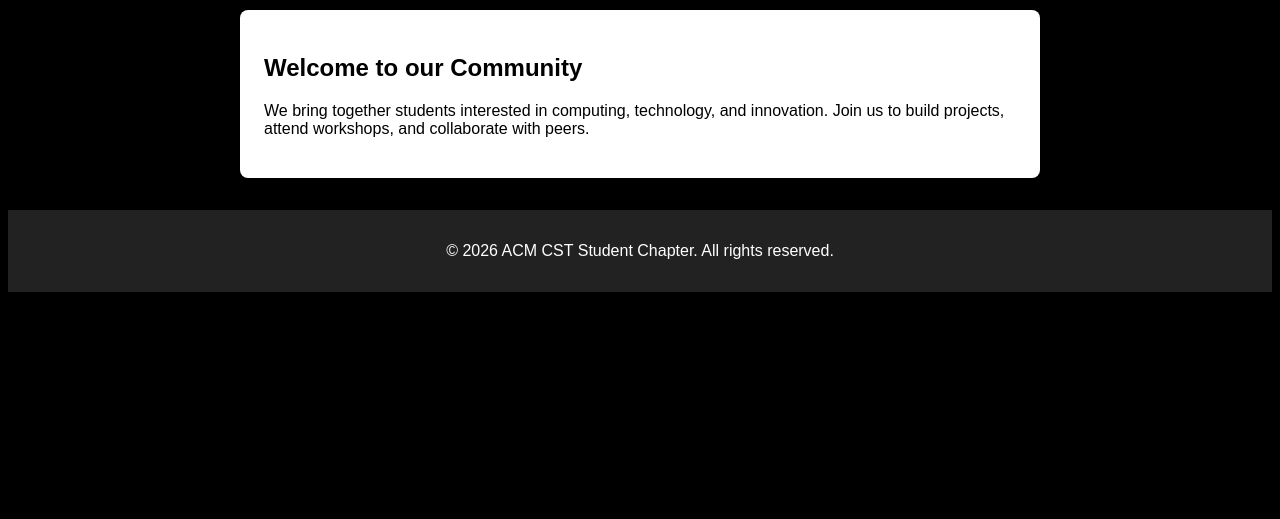
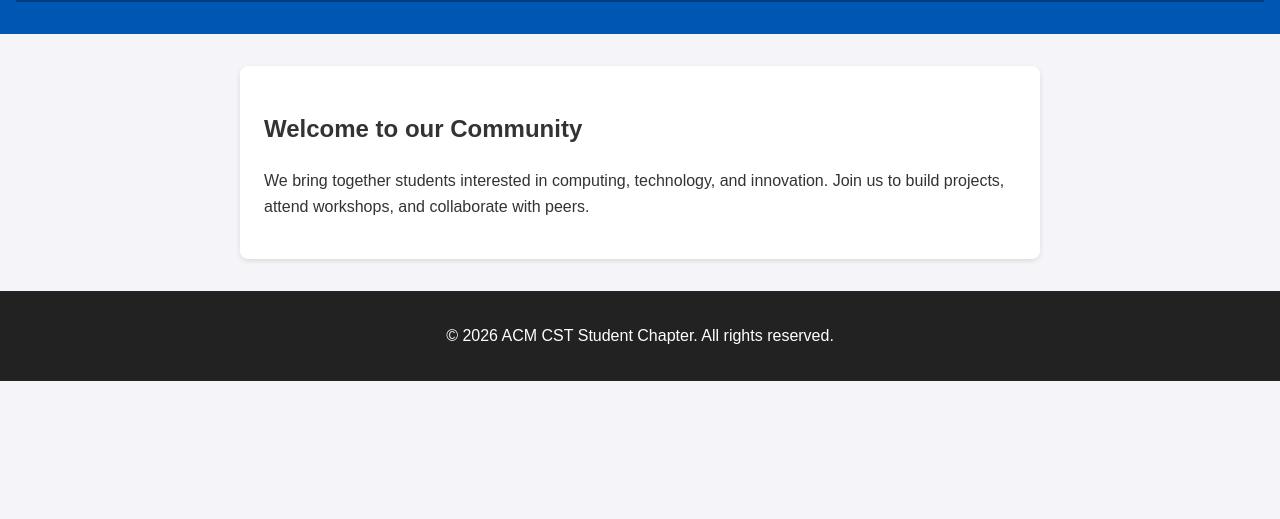
Before and after one commit to TashiSeldon/acm-club-cst-tashisquare, a plain HTML site: page index.html in a window 1280 px wide. Shown: the part 281-800 px from the top of the page. Drawn offline with Linux system fonts and the light colour scheme.

Commit message:
Revert "Update website styling"
This reverts commit 80a5b6e3ae52d09474fcf3fa7f87521402ab18e0.

```diff
--- a/style.css
+++ b/style.css
@@ -1,8 +1,11 @@
 /* General Styling */
 body {
     font-family: Arial, sans-serif;
-    background-color: black;
-    color: black;
+    line-height: 1.6;
+    margin: 0;
+    padding: 0;
+    background-color: #f4f4f9;
+    color: #333;
 }
 
 /* Header */
```
